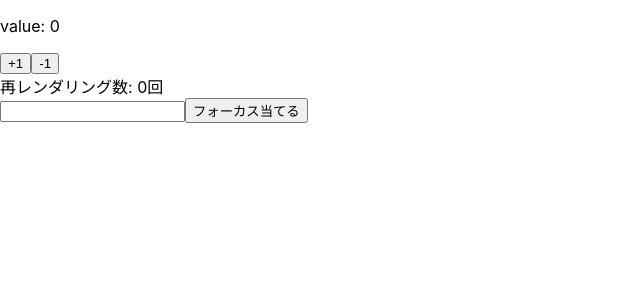
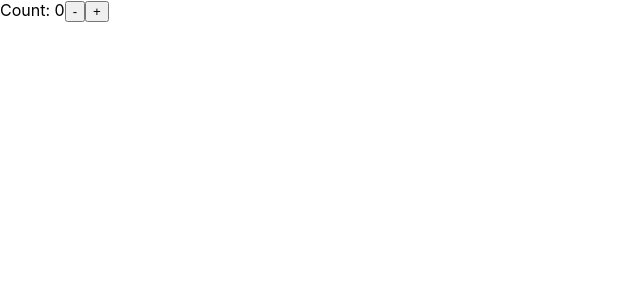
Before and after one commit to high-g/react-ts, a React (Create React App) app: page / in a window 1280 px wide. Shown: the top 300 px of the page, without its empty margins (0-640 px from the left). Built offline with nearby package versions, Linux system fonts and the light colour scheme.

Commit message:
Update app.tsx

```diff
--- a/src/App.tsx
+++ b/src/App.tsx
@@ -1,4 +1,5 @@
-import Counter from './Counter'
+import CounterWithReducer from './CounterWithReducer'
+
 interface AppProps {
   message?: string
   description?: string
@@ -7,7 +8,7 @@ interface AppProps {
 const App: React.FunctionComponent<AppProps> = ({ message, description }) => {
   return (
     <div>
-      <Counter />
+      <CounterWithReducer />
     </div>
   )
 }
```
